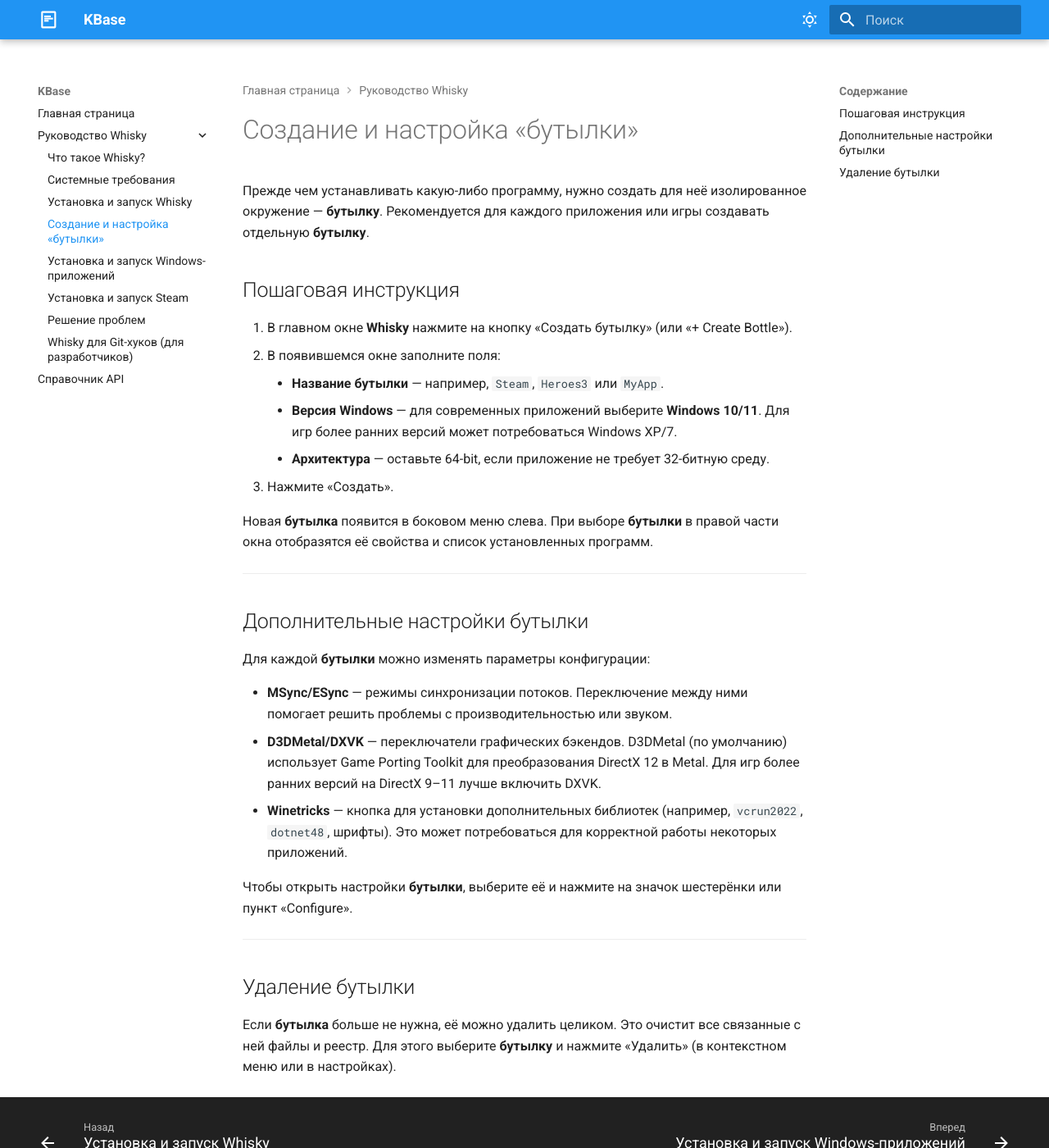
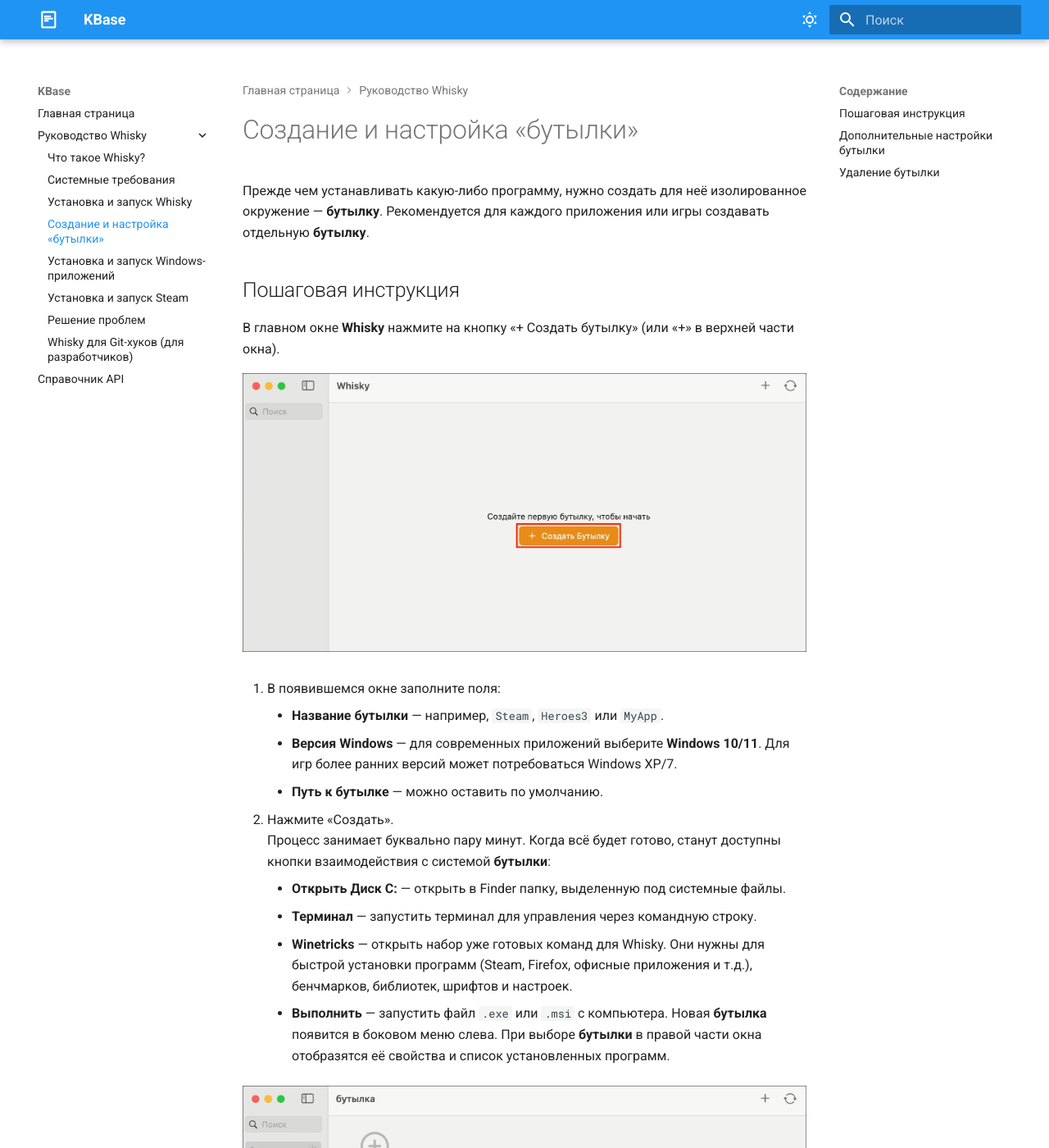
Before and after one commit to bmv39819-pixel/docs1, an MkDocs documentation site: the page built from docs/whisky-guide/04-create-bottle.md, in a window 1280 px wide and 1400 px high. Shown: the whole window at 82% size. Built offline with MkDocs 1.6.1 and Material for MkDocs 9.7.7, drawn with Linux system fonts in a browser that asks for light colours; some of the changed text lies outside the part shown.

Commit message:
Whisky last version

```diff
--- a/docs/whisky-guide/04-create-bottle.md
+++ b/docs/whisky-guide/04-create-bottle.md
@@ -4,26 +4,41 @@
 
 ## Пошаговая инструкция
 
-1. В главном окне **Whisky** нажмите на кнопку «Создать бутылку» (или «+ Create Bottle»).
-2. В появившемся окне заполните поля:
+В главном окне **Whisky** нажмите на кнопку «+ Создать бутылку» (или «+» в верхней части окна).
+
+![alt text](2-border.jpg)
+
+1. В появившемся окне заполните поля:
       - **Название бутылки** — например, `Steam`, `Heroes3` или `MyApp`.
       - **Версия Windows** — для современных приложений выберите **Windows 10/11**. Для игр более ранних версий может потребоваться Windows XP/7.
-      - **Архитектура** — оставьте 64-bit, если приложение не требует 32-битную среду.
-3. Нажмите «Создать».
+      - **Путь к бутылке** — можно оставить по умолчанию.
 
-Новая **бутылка** появится в боковом меню слева. При выборе **бутылки** в правой части окна отобразятся её свойства и список установленных программ.
+2. Нажмите «Создать».
+   Процесс занимает буквально пару минут. Когда всё будет готово, станут доступны кнопки взаимодействия с системой **бутылки**:
+      - **Открыть Диск С:** — открыть в Finder папку, выделенную под системные файлы.
+      - **Терминал** — запустить терминал для управления через командную строку.
+      - **Winetricks** — открыть набор уже готовых команд для Whisky. Они нужны для быстрой установки программ (Steam, Firefox, офисные приложения и т.д.), бенчмарков, библиотек, шрифтов и настроек.
+      - **Выполнить** — запустить файл `.exe` или `.msi` с компьютера.
+   Новая **бутылка** появится в боковом меню слева. При выборе **бутылки** в правой части окна отобразятся её свойства и список установленных программ.
+
+![alt text](3-border.jpg)
 
 ---
 
 ## Дополнительные настройки бутылки
 
-Для каждой **бутылки** можно изменять параметры конфигурации:
+Чтобы открыть настройки **бутылки**, выберите её и нажмите на «Конфигурация бутылки». Для каждой **бутылки** можно изменять параметры конфигурации:
 
-- **MSync/ESync** — режимы синхронизации потоков. Переключение между ними помогает решить проблемы с производительностью или звуком.
-- **D3DMetal/DXVK** — переключатели графических бэкендов. D3DMetal (по умолчанию) использует Game Porting Toolkit для преобразования DirectX 12 в Metal. Для игр более ранних версий на DirectX 9–11 лучше включить DXVK.
-- **Winetricks** — кнопка для установки дополнительных библиотек (например, `vcrun2022`, `dotnet48`, шрифты). Это может потребоваться для корректной работы некоторых приложений.
+   - **Версия Windows** — версия Windows **бутылки**.
+   - **Конфигурация бутылки** — отображается текущая версия сборки Windows.
+   - **Режим Retina** — даёт более высокую чёткость и качество интерфейса в играх, которые обрабатывают интерфейс и игру независимо друг от друга.
+   - **Улучшенная синхронизация** — переключение между режимами синхронизации MSync и ESync, которые используются для повышения качества Windows-игр, запущенных через Wine.
+   - **Масштабирование DPI** — масштабирование интерфейса (например, 100 или 125%). Параметр лучше изменять в соответствии с настройками монитора.
+   - **DXVK** — слой перевода на базе Vulkan. Стоит включать, только если есть проблемы с производительностью в играх на DirectX 9, 10 и 11, либо если игра отказывается запускаться. Эта функция деактивирует D3DMetal — фреймворк, который помогает обеспечивать лучшую производительность в играх на DirectX 11 и 12. Параметр DXVK HUD выводит на экран дополнительный слой интерфейса с информацией о работе DXVK и производительности.
+   - **Metal** — технология аппаратного ускорения игр на Mac. Параметр Metal HUD выводит на экран дополнительный слой интерфейса с информацией о работе Metal и производительности.
+Также можно открыть редактор реестра и меню расширенных настроек Wine, но для базового использования программы описанных параметров будет достаточно.
 
-Чтобы открыть настройки **бутылки**, выберите её и нажмите на значок шестерёнки или пункт «Configure».
+![alt text](4-border.png)
 
 ---
 
```
Also changed, not shown: docs/whisky-guide/03-installation.md (+4 -4 lines), docs/whisky-guide/06-steam.md (+1 -1 lines), docs/whisky-guide/1-border-1.jpg (added), docs/whisky-guide/1-border.jpg (added), docs/whisky-guide/2-border.jpg (added), docs/whisky-guide/3-border.jpg (added), docs/whisky-guide/4-border.png (added), docs/whisky-guide/5-border.jpg (added), docs/whisky-guide/5-border.png (added), 3 other files.
